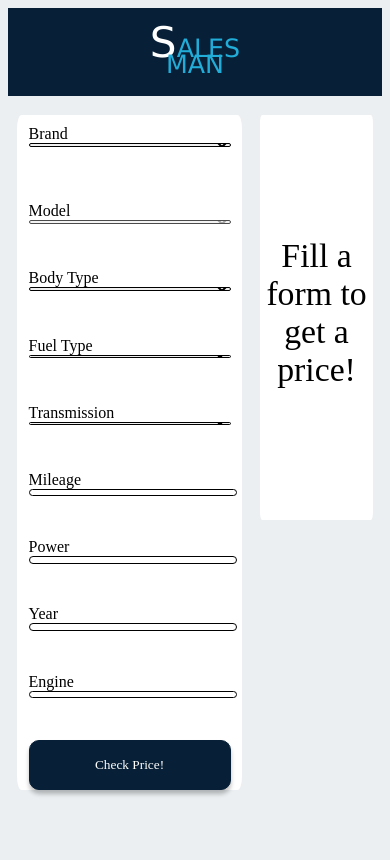
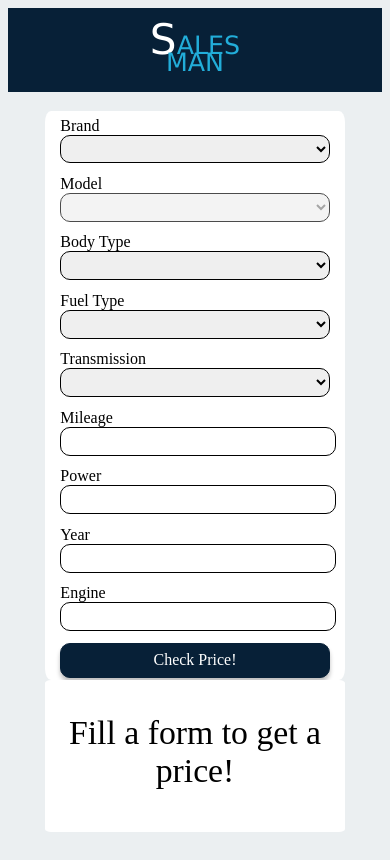
Before and after one commit to Salesman-ai/frontend-module, a React (Create React App) app: page / in a window 390 px wide. Built offline with nearby package versions, Linux system fonts and the light colour scheme; a web font is replaced by a local one.

Commit message:
fix
styling fix

```diff
--- a/src/App.css
+++ b/src/App.css
@@ -27,7 +27,7 @@ body {
   background-color: #ebeff1;
 }
 .holder {
-  height: 100vh;
+  height: 95vh;
   width: 100%;
 }
 
@@ -50,7 +50,7 @@ body {
 .right {
   border-radius: 2%;
   width: 30%;
-  height: 60%;
+  height: 65%;
   background-color: white;
   display: flex;
   align-items: center;
@@ -63,6 +63,7 @@ body {
   display: grid;
   grid-template-columns: 1fr 1fr;
   gap: 0% 5%;
+  margin-top: 2%;
   padding: 0% 5%;
   height: 100%;
 }
@@ -75,23 +76,21 @@ body {
   height: 60%;
   color: white;
   font-family: "Aldrich";
-}
-.top {
-  padding-top: 5%;
+  font-size: 100%;
 }
 .block {
   display: flex;
   flex-direction: column;
 }
 .block input {
-  border-radius: 10%;
+  border-radius: 10px;
   -webkit-border-radius: 10px;
   height: 5vh;
   width: 100%;
   border: 1px solid black;
 }
 .block select {
-  border-radius: 10%;
+  border-radius: 10px;
   -webkit-border-radius: 10px;
   height: 5vh;
   width: 100%;
@@ -114,14 +113,18 @@ body {
     gap: 0%;
   }
   .button {
-    margin-top: 0;
-    height: 100%;
+    height: 80%;
   }
   .left {
     height: 100%;
+    width: 80%;
+  }
+  .right{
+    height: 25%;
+    width: 80%;
   }
   .block {
-    height: 10%;
+    height:80%;
   }
   .Navbar {
     height: 10%;
@@ -133,14 +136,21 @@ body {
     color: white;
   }
   .row {
-    height: 80%;
+    display: flex;
+    flex-direction: column;
+    align-items: center;
+    justify-content: center;
+    height: 90%;
   }
   .block input {
-    height: 50%;
+    height: 100%;
     width: 100%;
   }
   .block select {
-    height: 50%;
+    height: 100%;
     width: 100%;
   }
+  .filled{
+    display: none;
+  }
 }
--- a/src/components/Result.js
+++ b/src/components/Result.js
@@ -6,7 +6,7 @@ const Result = (props) => {
         <p className="result">Fill a form to get a price!</p>
       )}
       {typeof props.result !== "undefined" && (
-        <p className="result"> Price of your car is </p>
+        <p className="result filled"> Price of your car is </p>
       )}
       <p className="price">{props.result}</p>
     </div>
```
